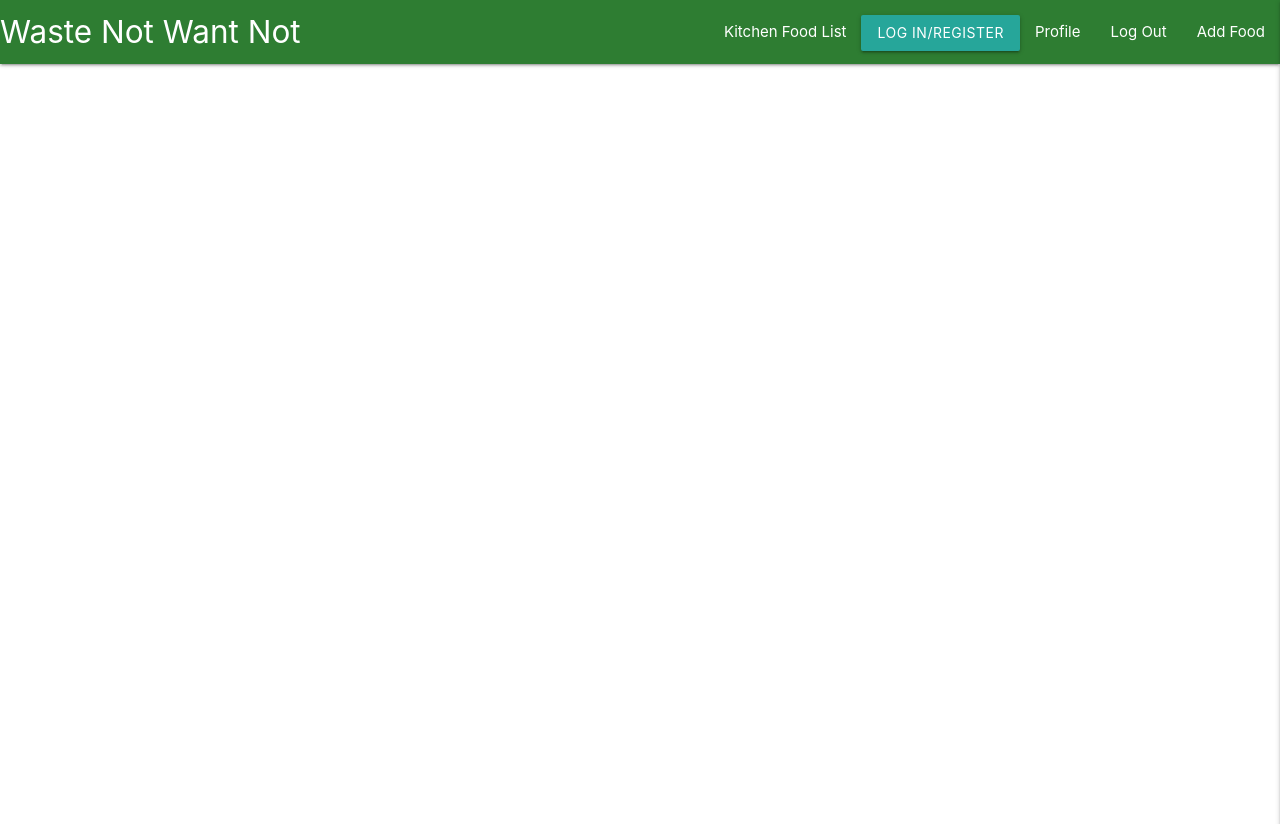
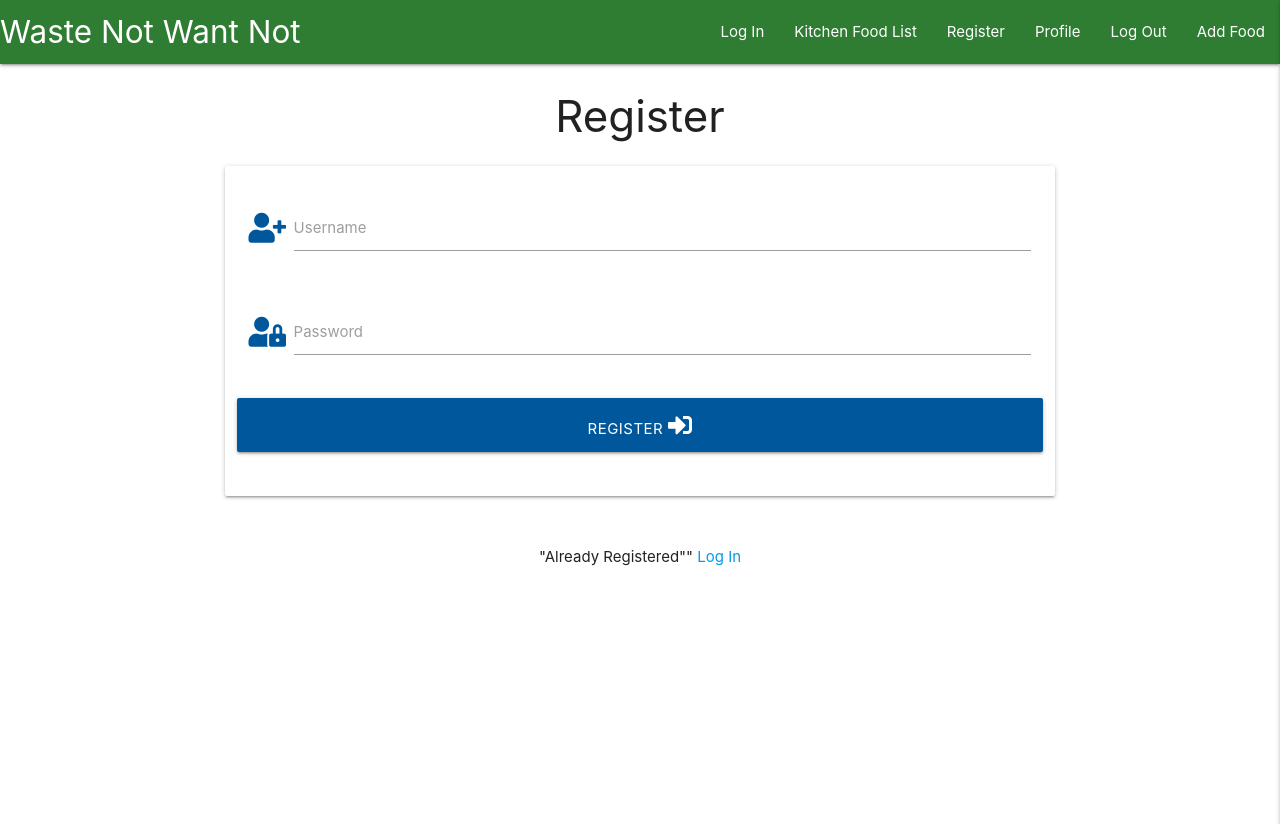
Before and after one commit to mgreenberry/Waste-Not-Want-Not, a Flask app: page /register in a window 1280 px wide. Shown: the top 824 px of the page. Run offline with Flask 2, Linux system fonts and the light colour scheme; some libraries are stand-ins or nearby versions.

Commit message:
registration page amended as form and html

```diff
--- a/app.py
+++ b/app.py
@@ -1,8 +1,3 @@
-"""
-The following Python code is taken from the 'Task' mini-project.
-This imports flask, bson and werkzeug for password control.
-A env.py file will also be created which will hold the MongoDB details
-"""
 import os
 from flask import (
     Flask, flash, render_template,
--- a/templates/base.html
+++ b/templates/base.html
@@ -24,14 +24,12 @@
 		<div class="navbar-fixed">
         <nav class="nav-extended text-shadow green darken-3">
 			<div class="nav-wrapper">
-				<a href="{{ url_for('get_food') }}" class="brand-logo">Waste Not Want Not</a>
+				<a href="#" class="brand-logo">Waste Not Want Not</a>
 				<a href="#" data-target="mobile-demo" class="sidenav-trigger right"><i class="fas fa-bars"></i></a>
 				<ul class="right hide-on-med-and-down">
-					<li><a href="{{ url_for('get_food') }}">Kitchen Food List</a></li>
-                    <li>
-                        <!-- Modal Trigger -->
-                        <button data-target="modal1" class="btn modal-trigger">Log In/Register</button>
-                    </li>
+                    <li><a href="#">Log In</a></li>
+					<li><a href="#">Kitchen Food List</a></li>
+                    <li><a href="{{ url_for('register') }}">Register</a></li>
 					<li><a href="#">Profile</a></li>
 					<li><a href="#">Log Out</a></li>
 					<li><a href="#">Add Food</a></li>
@@ -42,8 +40,7 @@
         <!-- mobile sidenav -->
 		<ul class="sidenav" id="mobile-demo">
             <li><h4 class="right">Waste Not</h4></li>
-            <li><a href="#">Food List</a></li>
-            <li><button data-target="modal1" class="btn modal-trigger">Log In/Register</button></li>
+            <li><a href="{{ url_for('get_food') }}">Kitchen Food List</a></li>
             <li><a href="#">Log In</a></li>
             <li><a href="{{ url_for('register') }}">Register</a></li>
             <li><a href="#">Profile</a></li>
@@ -52,53 +49,6 @@
 		</ul>
 	</header>
 
-    <!-- Modal Structure -->
-    <section>
-        <div id="modal1" class="modal">
-            <div class="modal-content">
-                <h4 class="center-align green">Welcome to Waste Not Want Not</h4>
-                <p class="center-align green">Helping you to reduce waste</p>
-            </div>
-            <h3 class="center-align">Register</h3>
-            <!-- Code adapted from Code Institue Task mini project -->
-            <div class="row">
-                <form class="col s12 m8 offset-m2" method="POST" action="{{ url_for('register') }}">
-                    <div class="card-panel">
-                    <!-- username -->
-                        <div class="row">
-                            <div class="input-field col s12">
-                                <i class=""></i>
-                                <input id="username" name="username" type="text" minlength="5" maxlength="20" pattern="^[a-zA-Z0-9]{5,20}$" class="validate" required>
-                                <label for="username">Username</label>
-                            </div>
-                        </div>
-                        <!-- password -->
-                        <div class="row">
-                            <div class="input-field col s12">
-                                <i class=""></i>
-                                <input id="password" name="password" type="password" minlength="8" maxlength="20" pattern="^[a-zA-Z0-9]{5,20}$" class="validate" required>
-                                <label for="password">Password</label>
-                            </div>
-                        </div>
-                        <!-- register -->
-                        <div class="row">
-                            <button type="submit" class="col s12">Register <i class=""></i></button>
-                        </div>
-                    </div>
-                </form>
-            </div>
-            <div class="modal-footer">
-                <a href="" class="modal-close waves-effect waves-green btn-flat">Log In</a>
-                <a href="{{ url_for('register') }}" class="modal-close waves-effect waves-green btn-flat">Register</a>
-                <a href="#!" class="modal-close waves-effect waves-green btn-flat">Close</a>
-            </div>
-            <div class="row">
-                <div class="col s12">
-                    <p class="center-align">"Already Registered"" <a href="" class="">Log In</a></p>
-                </div>
-            </div>
-        </div>
-    </section>
     {% block content %}
     {% endblock %}
 
--- a/templates/register.html
+++ b/templates/register.html
@@ -1,6 +1,43 @@
 {% extends "base.html" %}
 {% block content %}
 
+    <h3 class="center-align">Register</h3>
 
+    <div class="row">
+        <form class="col s12 m8 offset-m2" method="POST" action="{{ url_for('register') }}">
+            <div class="card-panel">
+                <!-- username -->
+                <div class="row">
+                    <div class="input-field col s12">
+                        <i class="fas fa-user-plus prefix light-blue-text text-darken-4"></i>
+                        <input id="username" name="username" type="text" minlength="5" maxlength="20" pattern="^[a-zA-Z0-9]{5,20}$" class="validate" required>
+                        <label for="username">Username</label>
+                    </div>
+                </div>
+                <!-- password -->
+                <div class="row">
+                    <div class="input-field col s12">
+                        <i class="fas fa-user-lock prefix light-blue-text text-darken-4"></i>
+                        <input id="password" name="password" type="password" minlength="8" maxlength="20" pattern="^[a-zA-Z0-9]{5,20}$" class="validate" required>
+                        <label for="password">Password</label>
+                    </div>
+                </div>
+                <!-- register -->
+                <div class="row">
+                    <button type="submit" class="col s12 btn-large light-blue darken-4 text-shadow">
+                        Register <i class="fas fa-sign-in-alt"></i>
+                    </button>
+                </div>
+            </div>
+        </form>
+    </div>
+
+    <div class="row">
+        <div class="col s12">
+            <p class="center-align">
+                "Already Registered"" <a href="" class="light-blue.text-darken-4">Log In</a>
+            </p>
+        </div>
+    </div>
 
 {% endblock %}
```
Also changed, not shown: 2 other files.
